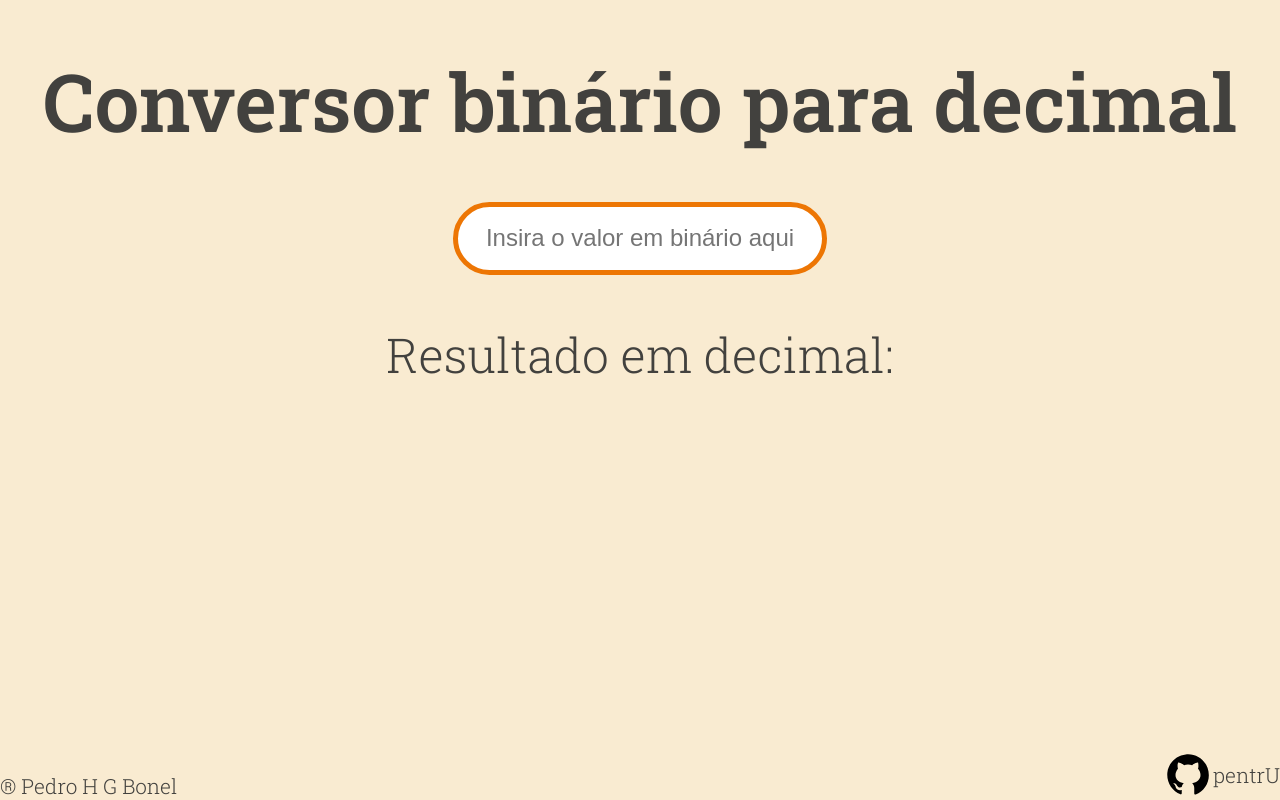
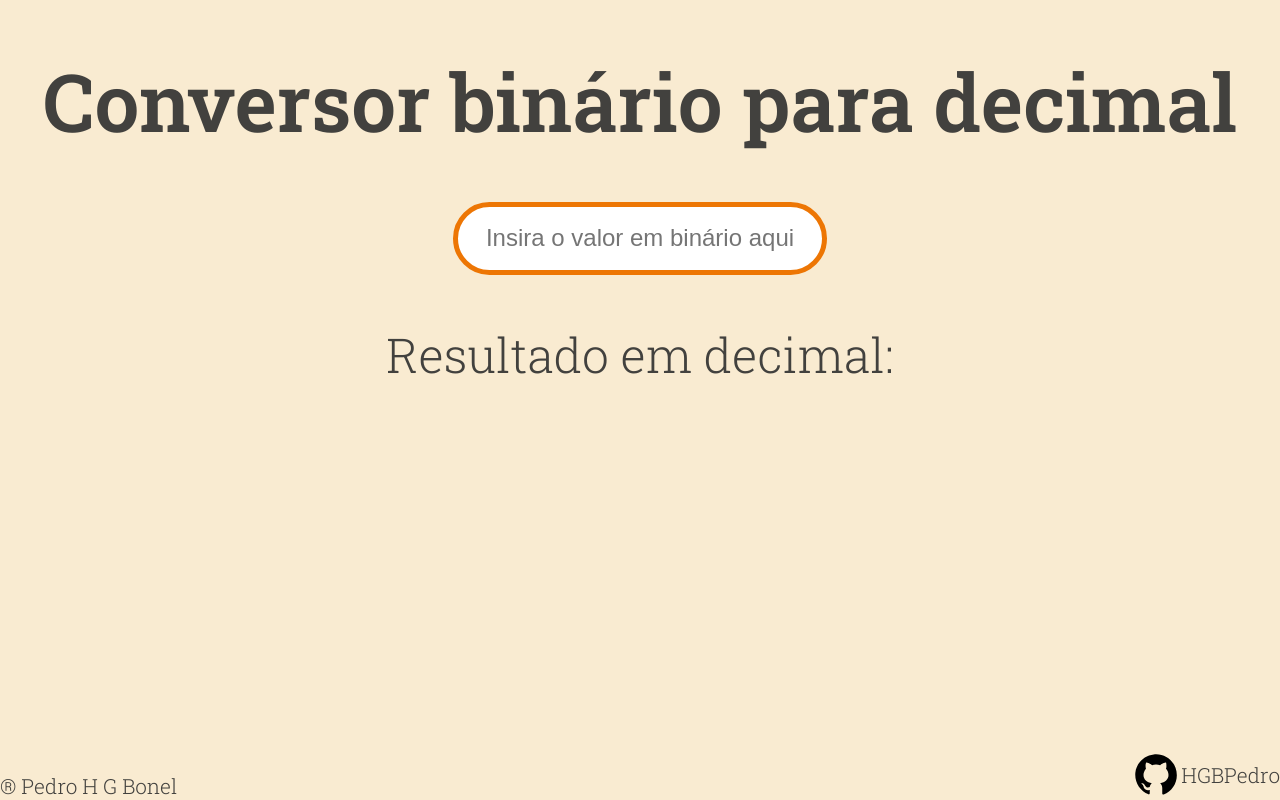
Before and after one commit to HGBPedro/binarytodecimalconverter, a plain HTML site: page index.html in a window 1280 px wide. Drawn offline with Linux system fonts and the light colour scheme.

Commit message:
Updating profile link

```diff
--- a/index.html
+++ b/index.html
@@ -21,7 +21,7 @@
   </body>
   <footer>
     &reg; Pedro H G Bonel
-    <span class='github'><div class="icons8-github"></div><a href="https://github.com/pentrU">pentrU</a></span>
+    <span class='github'><div class="icons8-github"></div><a href="https://github.com/HGBPedro">HGBPedro</a></span>
   </footer>
   <script src="scripts.js"></script>
 </html>
```
